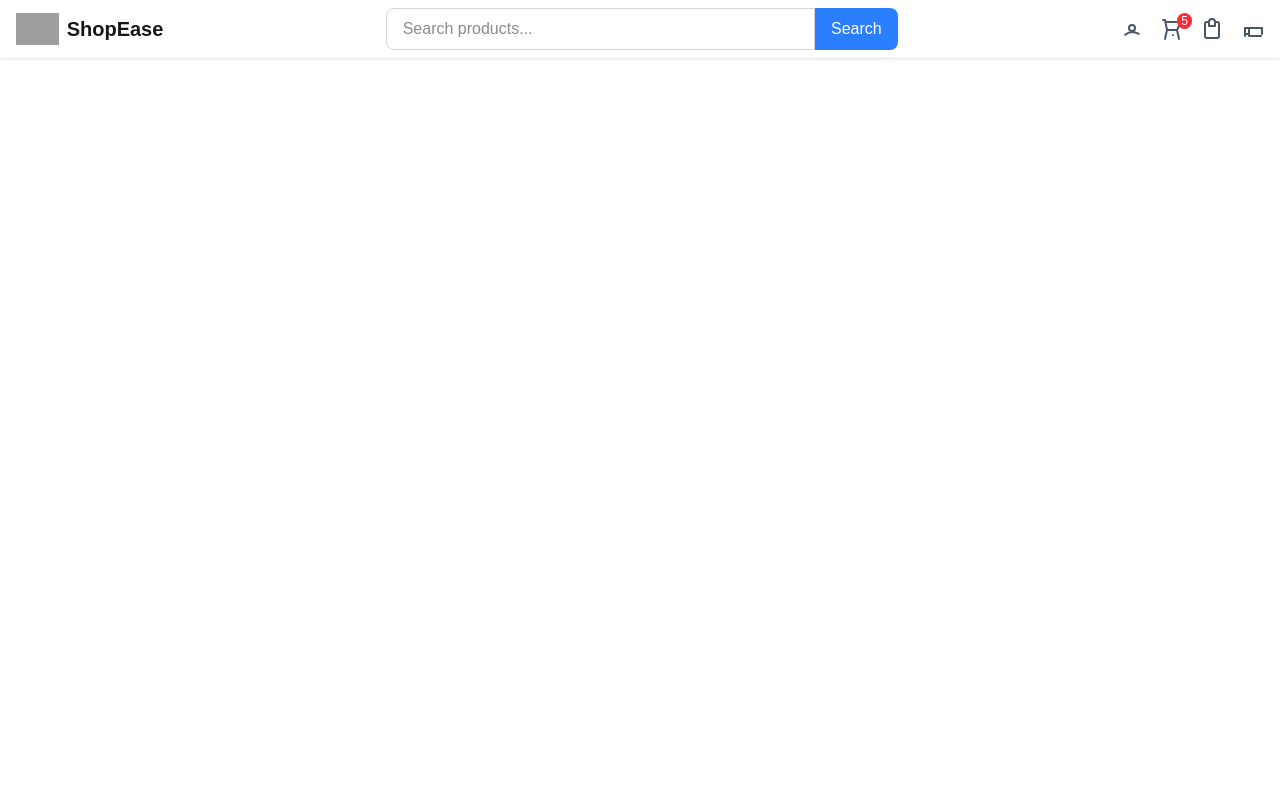
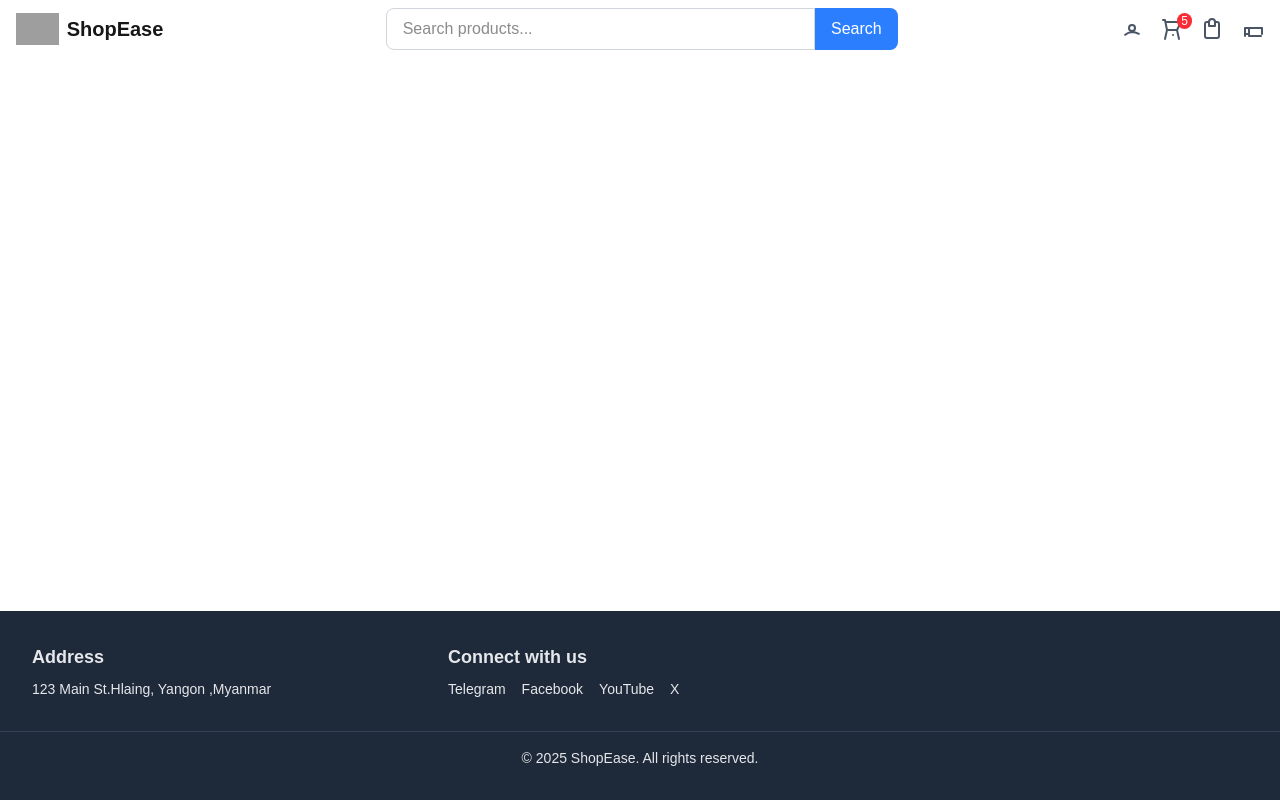
Before and after one commit to wintun-devop/nextjs-shop-app, a Next.js app: page /home in a window 1280 px wide. Built offline with nearby package versions, Linux system fonts and the light colour scheme; grey boxes are pictures that could not be loaded.

Commit message:
basic structure 2

```diff
--- a/app/components/footer.tsx
+++ b/app/components/footer.tsx
@@ -1 +1,51 @@
-"use client"
+'use client'
+
+import Link from 'next/link'
+
+export default function Footer() {
+  return (
+    <footer className="bg-gray-800 text-gray-200 py-8">
+      <div className="container mx-auto px-8 grid grid-cols-1 md:grid-cols-3 gap-8">
+        {/* About */}
+        {/* <div>
+          <h2 className="text-lg font-semibold mb-2">About</h2>
+          <p className="text-sm">
+            ShopEase is your go-to marketplace for quality products delivered fast.
+          </p>
+        </div> */}
+
+        {/* Address */}
+        <div>
+          <h2 className="text-lg font-semibold mb-2">Address</h2>
+          <address className="not-italic text-sm">
+            123 Main St.Hlaing, Yangon ,Myanmar
+          </address>
+        </div>
+
+        {/* Social Links */}
+        <div>
+          <h2 className="text-lg font-semibold mb-2">Connect with us</h2>
+          <div className="flex space-x-4 text-sm">
+            <Link href="#" className="hover:underline" passHref>
+              Telegram
+            </Link>
+            <Link href="#" className="hover:underline" passHref>
+              Facebook
+            </Link>
+            <Link href="#" className="hover:underline" passHref>
+              YouTube
+            </Link>
+            <Link href="#" className="hover:underline" passHref>
+              X
+            </Link>
+          </div>
+        </div>
+      </div>
+
+      {/* Copyright */}
+      <div className="mt-8 border-t border-gray-700 pt-4 text-center text-sm">
+        &copy; {new Date().getFullYear()} ShopEase. All rights reserved.
+      </div>
+    </footer>
+  )
+}
--- /dev/null
+++ b/app/components/not-found.tsx
@@ -0,0 +1,28 @@
+// components/NotFound.tsx
+'use client'
+
+import Link from 'next/link'
+
+interface NotFoundProps {
+  title?: string
+  message?: string
+  buttonText?: string
+}
+
+export default function NotFound({
+  title = '404 — Page Not Found',
+  message = 'Sorry, we couldn’t find that page.',
+  buttonText = 'Go Home',
+}: NotFoundProps) {
+  return (
+    <div className="min-h-screen flex flex-col items-center justify-center bg-gray-50 p-6">
+      <h1 className="text-5xl font-bold text-gray-800 mb-4">{title}</h1>
+      <p className="text-lg text-gray-600 mb-6">{message}</p>
+      <Link href="/">
+        <button className="px-6 py-2 bg-blue-600 text-white rounded-md hover:bg-blue-700 transition">
+          {buttonText}
+        </button>
+      </Link>
+    </div>
+  )
+}
--- /dev/null
+++ b/app/error.tsx
@@ -0,0 +1,38 @@
+// app/error.tsx
+'use client'
+
+import { useEffect } from 'react'
+import Link from 'next/link'
+
+interface ErrorProps {
+  error: Error
+  reset: () => void
+}
+
+export default function GlobalError({ error, reset }: ErrorProps) {
+  useEffect(() => {
+    console.error('Unhandled error:', error)
+  }, [error])
+
+  return (
+    <div className="min-h-screen flex flex-col items-center justify-center bg-gray-50 p-6">
+      <h1 className="text-5xl font-bold text-red-600 mb-4">Something went wrong</h1>
+      <p className="text-gray-700 mb-6">
+        {error.message || 'An unexpected error occurred.'}
+      </p>
+      <div className="flex space-x-4">
+        <button
+          onClick={() => reset()}
+          className="px-5 py-2 bg-yellow-500 text-white rounded-md hover:bg-yellow-600 transition"
+        >
+          Try Again
+        </button>
+        <Link href="/">
+          <button className="px-5 py-2 bg-blue-600 text-white rounded-md hover:bg-blue-700 transition">
+            Go Home
+          </button>
+        </Link>
+      </div>
+    </div>
+  )
+}
--- a/app/home/page.tsx
+++ b/app/home/page.tsx
@@ -2,12 +2,20 @@
 
 import Image from "next/image";
 import Header from "../components/header";
+import Footer from "../components/footer";
+
 
 
 export default function Home() {
   return (
-    <div className="min-h-screen bg-background">
+    // <div className="min-h-screen bg-background">
+    <div className="flex flex-col min-h-screen">
       <Header logoSrc="/logo.png" siteName="ShopEase" cartCount={5} />
+      <main className="flex-grow bg-background">
+        {/* your home content */}
+      </main>
+      <Footer />
     </div>
+
   );
 }
--- /dev/null
+++ b/app/not-found.tsx
@@ -0,0 +1,7 @@
+// app/not-found.tsxt
+import NotFound from "./components/not-found"
+
+
+export default function NotFoundPage() {
+  return <NotFound />
+}
```
